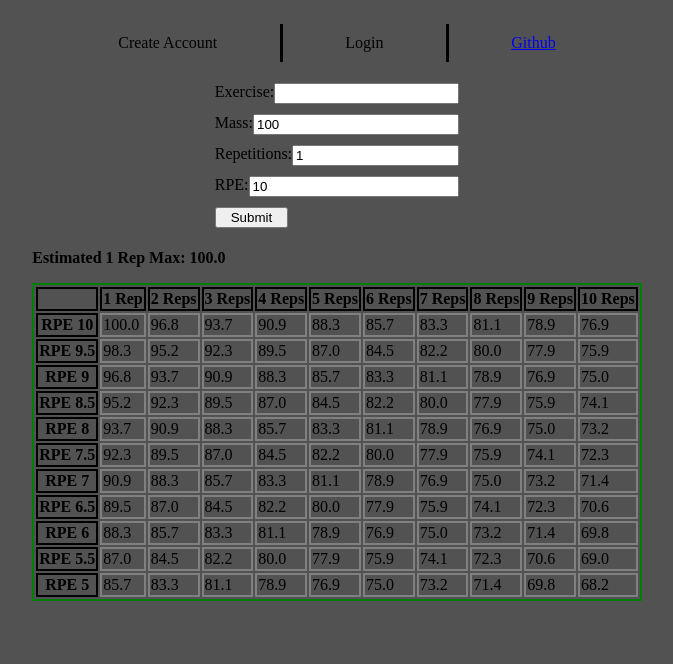
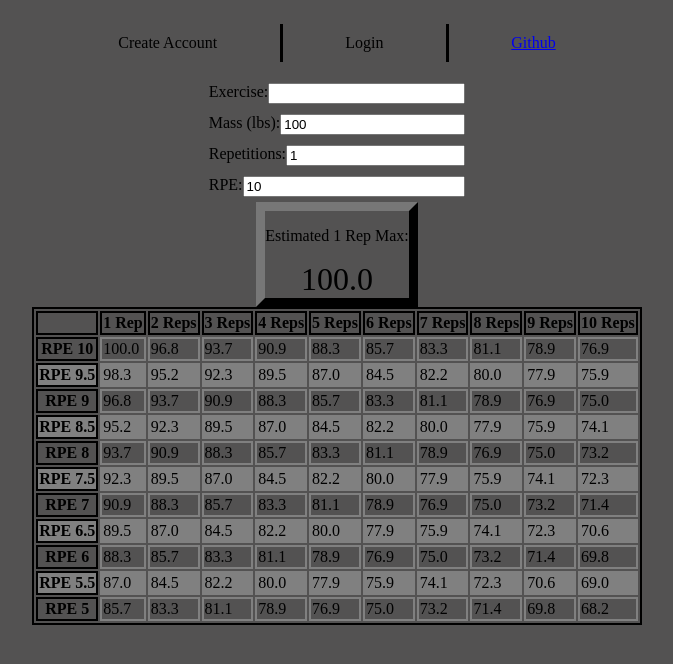
Before and after one commit to A-Galicia/Strength-Projector, a React (Vite) app: page /projector in a window 1280 px wide. Shown: the top 664 px of the page, without its empty margins (303-976 px from the left). Built offline with nearby package versions, Linux system fonts and the light colour scheme.

Commit message:
added styles

```diff
--- a/src/components/RpeTable.jsx
+++ b/src/components/RpeTable.jsx
@@ -1,25 +1,12 @@
 import { useEffect, useState } from 'react';
+import classes from '../styles/Projector.module.css';
 
 function RpeTable({ mass, reps, rpe }) {
   const [e1rm, setE1rm] = useState(100);
   const [tableData, setTableData] = useState([]);
 
   function calc1rm(weight, repetitions, exertion) {
-    /*
-    Epley 1 rep max formula
-    -----------------------
-    1RM = weight(1+ (reps/30))
-    w/ RPE:  weight(1+ (reps-(10-RPE)/30))
-    */
-    let totalReps = parseInt(repetitions);
-    if (repetitions == 1) {
-      totalReps = 0;
-    }
-
-    const estimate = (
-      weight *
-      (1 + (totalReps + (10 - exertion)) / 30)
-    ).toFixed(1);
+    const estimate = get1rm(weight, repetitions, exertion);
 
     setE1rm(estimate);
     getTableData(estimate);
@@ -31,8 +18,18 @@ function RpeTable({ mass, reps, rpe }) {
     -----------------------
     1RM = weight(1+ (reps/30))
     w/ RPE:  weight(1+ (reps-(10-RPE)/30))
+
+
+    Epley's formula has a 1 rep max starting at 0
+    it skips x = 1, so the original has rep maxes a little lower
+    including x = 1 raises the values, to what I believe are the
+    more appropriate values
+
+    this is why total reps is subtracted by 1
+    and if reps = 1, then it is 0 for the actual 1 rep max estimate
     */
-    let totalReps = repetitions - 1;
+
+    let totalReps = parseInt(repetitions) - 1;
     if (repetitions === 1) {
       totalReps = 0;
     }
@@ -71,10 +68,11 @@ function RpeTable({ mass, reps, rpe }) {
   }
 
   return (
-    <div>
-      <p>
-        <b>Estimated 1 Rep Max: {e1rm}</b>
-      </p>
+    <div className={classes.tableDiv}>
+      <div className={classes.maxDiv}>
+        <p>Estimated 1 Rep Max:</p>
+        <span className={classes.max}>{e1rm}</span>
+      </div>
       <table>
         <thead>
           <tr>
--- a/src/pages/Projector.jsx
+++ b/src/pages/Projector.jsx
@@ -64,7 +64,7 @@ function Projector() {
         </datalist>
 
         <label className={classes.label} htmlFor='mass'>
-          Mass:
+          Mass (lbs):
           <input
             className={classes.input}
             id='mass'
@@ -96,7 +96,7 @@ function Projector() {
             className={classes.input}
             id='rpe'
             type='number'
-            min='8'
+            min='5'
             max='10'
             name='rpe'
             value={rpe}
@@ -104,9 +104,6 @@ function Projector() {
             required
           />
         </label>
-        <button className={classes.submit} type='submit'>
-          Submit
-        </button>
       </form>
 
       <RpeTable mass={mass} reps={reps} rpe={rpe} />
--- a/src/styles/Projector.module.css
+++ b/src/styles/Projector.module.css
@@ -45,7 +45,7 @@ nav {
 }
 
 table {
-  border: 2px solid green;
+  border: 2px solid rgb(0, 0, 0);
 }
 
 th {
@@ -55,3 +55,24 @@ th {
 td {
   border: 2px solid grey;
 }
+
+tbody > tr:nth-of-type(even) {
+  background-color: grey;
+}
+
+.tableDiv {
+  display: flex;
+  flex-direction: column;
+  align-items: center;
+}
+
+.maxDiv {
+  display: flex;
+  flex-direction: column;
+  align-items: center;
+  border: 9px outset rgb(35, 35, 35);
+}
+
+.max {
+  font-size: 2rem;
+}
```
